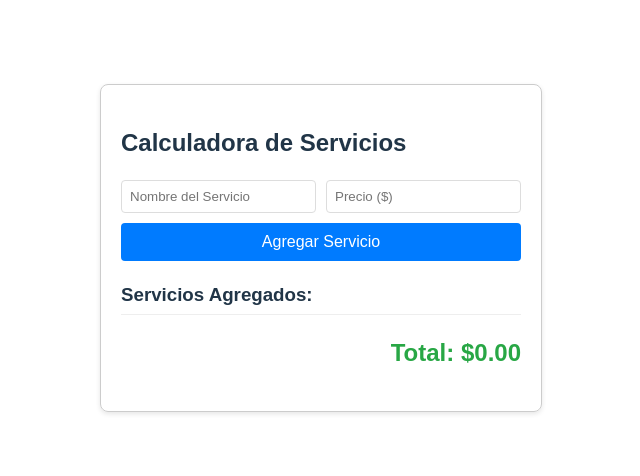
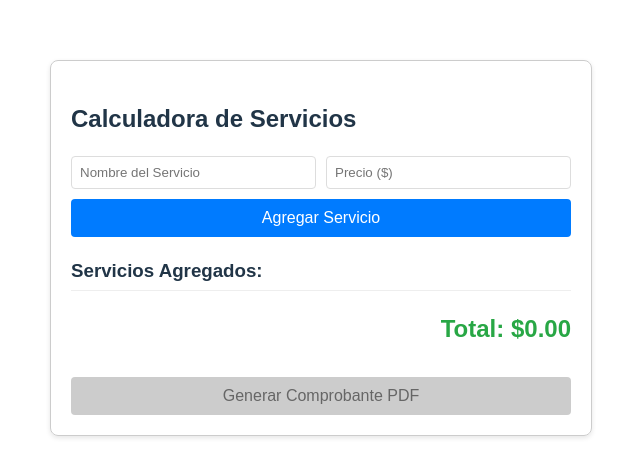
Before and after one commit to Dybalux/calculadoradeservicios, a React (Vite) app: page / in a window 1280 px wide. Shown: the part 152-628 px from the top of the page, without its empty margins (319-959 px from the left). Built offline with nearby package versions, Linux system fonts and the light colour scheme.

Commit message:
Funcionalidad para editar un servicio ya agregado y generacion de un pdf con los servicios cargados

```diff
--- a/package.json
+++ b/package.json
@@ -10,6 +10,8 @@
     "preview": "vite preview"
   },
   "dependencies": {
+    "jspdf": "^3.0.3",
+    "jspdf-autotable": "^5.0.2",
     "react": "^19.1.1",
     "react-dom": "^19.1.1"
   },
--- a/src/pages/ServiceCalculator.jsx
+++ b/src/pages/ServiceCalculator.jsx
@@ -1,18 +1,21 @@
 import React, { useState } from 'react';
+import jsPDF from 'jspdf';
+import 'jspdf-autotable'; // Este import 'mágicamente' añade el plugin autoTable a jspdf
 
 function ServiceCalculator() {
 
     // --- Estados ---
-    // 1. `services`: Un array para guardar la lista de servicios.
-    //    Empieza como un array vacío.
+
     const [services, setServices] = useState([]);
+    const [serviceName, setServiceName] = useState('');
+    const [servicePrice, setServicePrice] = useState('');
 
-    // 2. `serviceName`: Guarda lo que escribes en el campo "Nombre del Servicio".
-    const [serviceName, setServiceName] = useState('');
+    // NUEVO: Estado para saber qué ID estamos editando. null = ninguno.
+    const [editingId, setEditingId] = useState(null);
 
-    // 3. `servicePrice`: Guarda lo que escribes en el campo "Precio".
-    //    Lo guardamos como string, luego lo convertiremos a número.
-    const [servicePrice, setServicePrice] = useState('');
+    // NUEVO: Estados para guardar los valores temporales de edición
+    const [editName, setEditName] = useState('');
+    const [editPrice, setEditPrice] = useState('');
 
     // --- Funciones (Manejadores de Eventos) ---
 
@@ -69,6 +72,81 @@ function ServiceCalculator() {
         setServices(updatedServices);
     };
 
+    // NUEVO: Se llama cuando haces clic en "Editar"
+    const handleEditClick = (service) => {
+        setEditingId(service.id); // Marcamos este ID como "en edición"
+        // Cargamos sus datos actuales en los inputs de edición
+        setEditName(service.name);
+        setEditPrice(service.price.toString()); // El input necesita un string
+    };
+
+    // NUEVO: Se llama cuando haces clic en "Cancelar" (en modo edición)
+    const handleCancelEdit = () => {
+        setEditingId(null); // Dejamos de editar
+        setEditName('');
+        setEditPrice('');
+    };
+
+    // NUEVO: Se llama cuando haces clic en "Guardar" (en modo edición)
+    const handleSaveEdit = (idToSave) => {
+        const price = parseFloat(editPrice);
+
+        // Validación (igual que al agregar)
+        if (editName.trim() === '' || isNaN(price) || price <= 0) {
+            alert('Por favor, ingresa un nombre válido y un precio numérico positivo.');
+            return;
+        }
+
+        // Usamos .map() para crear un NUEVO array
+        const updatedServices = services.map(service => {
+            // Si el ID coincide, devolvemos el servicio con los datos actualizados
+            if (service.id === idToSave) {
+                return { ...service, name: editName.trim(), price: price };
+            }
+            // Si no, devolvemos el servicio tal como estaba
+            return service;
+        });
+
+        setServices(updatedServices); // Actualizamos el estado con el nuevo array
+        setEditingId(null); // Dejamos de editar
+    };
+    // NUEVO: Se llama al hacer clic en "Generar PDF"
+    const handleGeneratePDF = () => {
+        // 1. Crear una nueva instancia de jsPDF
+        const doc = new jsPDF();
+
+        // 2. Definir el título y la fecha
+        doc.setFontSize(18);
+        doc.text('Comprobante de Servicios', 14, 22);
+        doc.setFontSize(11);
+        doc.text(`Fecha: ${new Date().toLocaleDateString()}`, 14, 30);
+
+        // 3. Preparar los datos para la tabla
+        const tableColumn = ["Servicio", "Precio ($)"];
+        const tableRows = [];
+
+        // Llenamos las filas con los datos de nuestros servicios
+        services.forEach(service => {
+            const serviceData = [
+                service.name,
+                service.price.toFixed(2) // Formateado a 2 decimales
+            ];
+            tableRows.push(serviceData);
+        });
+
+        // 4. Dibujar la tabla
+        doc.autoTable(tableColumn, tableRows, { startY: 40 });
+
+        // 5. Calcular el total y añadirlo al final
+        const finalY = doc.lastAutoTable.finalY; // Obtenemos dónde terminó la tabla
+        doc.setFontSize(14);
+        doc.setFont('helvetica', 'bold');
+        doc.text(`Total: $${total.toFixed(2)}`, 14, finalY + 15);
+
+        // 6. Guardar el PDF (esto dispara la descarga en el navegador)
+        doc.save('comprobante-servicios.pdf');
+    };
+
     // --- Cálculos (Valores Derivados) ---
 
     // Calculamos el total.
@@ -80,72 +158,11 @@ function ServiceCalculator() {
         return accumulator + service.price;
     }, 0); // El 0 es el valor inicial del acumulador.
 
-    // --- Renderizado ---
-    return (
-        <div style={styles.calculatorContainer}>
-            <h2>Calculadora de Servicios</h2>
-
-            {/* Formulario para agregar nuevos servicios */}
-            <form onSubmit={handleAddService} style={styles.form}>
-                <div style={styles.inputGroup}>
-                    <input
-                        type="text"
-                        placeholder="Nombre del Servicio"
-                        value={serviceName}
-                        onChange={(e) => setServiceName(e.target.value)}
-                        style={styles.input}
-                    />
-                    <input
-                        type="number" // El tipo 'number' ayuda en móviles
-                        min="0.01"
-                        step="0.01" // Permite decimales
-                        placeholder="Precio ($)"
-                        value={servicePrice}
-                        onChange={(e) => setServicePrice(e.target.value)}
-                        style={styles.input}
-                    />
-                </div>
-                <button type="submit" style={styles.button}>
-                    Agregar Servicio
-                </button>
-            </form>
-
-            {/* Lista de servicios agregados */}
-            <h3 style={styles.listTitle}>Servicios Agregados:</h3>
-            <ul style={styles.serviceList}>
-                {/* Usamos .map() para "dibujar" un <li> por cada servicio en el estado */}
-                {services.map((service) => (
-                    <li key={service.id} style={styles.serviceItem}>
-                        <span>
-                            {service.name}: <strong>${service.price.toFixed(2)}</strong>
-                        </span>
-                        {/* Botón para llamar a la función de eliminar */}
-                        <button
-                            onClick={() => handleDeleteService(service.id)}
-                            style={styles.deleteButton}
-                        >
-                            Eliminar
-                        </button>
-                    </li>
-                ))}
-            </ul>
-
-            {/* Mostramos el total */}
-            {/* .toFixed(2) es para mostrar siempre 2 decimales (ej: 150.00) */}
-            <h2 style={styles.total}>
-                Total: ${total.toFixed(2)}
-            </h2>
-        </div>
-    );
-}
-
-// --- Estilos (Opcional) ---
-// Agrego unos estilos básicos aquí mismo para que se vea ordenado
-// sin necesidad de un archivo CSS externo.
+    // --- Estilos ---
     const styles = {
         calculatorContainer: {
             fontFamily: 'Arial, sans-serif',
-        width: '400px',
+            width: '500px', // Un poco más ancho para los botones de edición
             margin: '20px auto',
             padding: '20px',
             border: '1px solid #ccc',
@@ -161,7 +178,7 @@ const styles = {
             marginBottom: '10px',
         },
         input: {
-        flex: '1', // Hace que ambos inputs compartan el espacio
+            flex: '1',
             padding: '8px',
             border: '1px solid #ddd',
             borderRadius: '4px',
@@ -190,6 +207,30 @@ const styles = {
             alignItems: 'center',
             padding: '8px 0',
             borderBottom: '1px solid #f0f0f0',
+            gap: '5px', // Pequeño espacio entre elementos
+        },
+        // NUEVO: Estilos para inputs de edición
+        editInput: {
+            flex: '1',
+            padding: '6px',
+            border: '1px solid #007bff',
+            borderRadius: '4px',
+        },
+        editInputPrice: {
+            width: '80px', // Ancho fijo para el precio
+            padding: '6px',
+            border: '1px solid #007bff',
+            borderRadius: '4px',
+        },
+        // NUEVO: Estilos para botones
+        editButton: {
+            backgroundColor: '#ffc107',
+            color: 'black',
+            border: 'none',
+            borderRadius: '4px',
+            padding: '5px 8px',
+            cursor: 'pointer',
+            marginLeft: '10px',
         },
         deleteButton: {
             backgroundColor: '#dc3545',
@@ -198,12 +239,145 @@ const styles = {
             borderRadius: '4px',
             padding: '5px 8px',
             cursor: 'pointer',
+            marginLeft: '5px', // Espacio entre botones
+        },
+        saveButton: {
+            backgroundColor: '#28a745',
+            color: 'white',
+            border: 'none',
+            borderRadius: '4px',
+            padding: '5px 8px',
+            cursor: 'pointer',
+        },
+        cancelButton: {
+            backgroundColor: '#6c757d',
+            color: 'white',
+            border: 'none',
+            borderRadius: '4px',
+            padding: '5px 8px',
+            cursor: 'pointer',
+            marginLeft: '5px',
         },
         total: {
             textAlign: 'right',
             marginTop: '20px',
             color: '#28a745',
+        },
+        // NUEVO: Estilos para el botón de PDF
+        pdfButton: {
+            width: '100%',
+            padding: '10px',
+            backgroundColor: '#17a2b8',
+            color: 'white',
+            border: 'none',
+            borderRadius: '4px',
+            cursor: 'pointer',
+            fontSize: '16px',
+            marginTop: '10px',
+        },
+        pdfButtonDisabled: {
+            width: '100%',
+            padding: '10px',
+            backgroundColor: '#ccc',
+            color: '#666',
+            border: 'none',
+            borderRadius: '4px',
+            cursor: 'not-allowed',
+            fontSize: '16px',
+            marginTop: '10px',
         }
     }
 
+    // --- Renderizado ---
+    return (
+        <div style={styles.calculatorContainer}>
+            <h2>Calculadora de Servicios</h2>
+
+            <form onSubmit={handleAddService} style={styles.form}>
+                <div style={styles.inputGroup}>
+                    <input
+                        type="text"
+                        placeholder="Nombre del Servicio"
+                        value={serviceName}
+                        onChange={(e) => setServiceName(e.target.value)}
+                        style={styles.input}
+                    />
+                    <input
+                        type="number"
+                        min="0.01"
+                        step="0.01"
+                        placeholder="Precio ($)"
+                        value={servicePrice}
+                        onChange={(e) => setServicePrice(e.target.value)}
+                        style={styles.input}
+                    />
+                </div>
+                <button type="submit" style={styles.button}>
+                    Agregar Servicio
+                </button>
+            </form>
+
+            <h3 style={styles.listTitle}>Servicios Agregados:</h3>
+            <ul style={styles.serviceList}>
+                {services.map((service) => (
+                    <li key={service.id} style={styles.serviceItem}>
+                        {/* NUEVO: Lógica condicional */}
+                        {editingId === service.id ? (
+                            // --- Modo Edición ---
+                            <>
+                                <input
+                                    type="text"
+                                    value={editName}
+                                    onChange={(e) => setEditName(e.target.value)}
+                                    style={styles.editInput}
+                                />
+                                <input
+                                    type="number"
+                                    min="0.01"
+                                    step="0.01"
+                                    value={editPrice}
+                                    onChange={(e) => setEditPrice(e.target.value)}
+                                    style={styles.editInputPrice}
+                                />
+                                <button onClick={() => handleSaveEdit(service.id)} style={styles.saveButton}>Guardar</button>
+                                <button onClick={handleCancelEdit} style={styles.cancelButton}>Cancelar</button>
+                            </>
+                        ) : (
+                            // --- Modo Visualización ---
+                            <>
+                                <span>
+                                    {service.name}: <strong>${service.price.toFixed(2)}</strong>
+                                </span>
+                                <div>
+                                    <button onClick={() => handleEditClick(service)} style={styles.editButton}>
+                                        Editar
+                                    </button>
+                                    <button onClick={() => handleDeleteService(service.id)} style={styles.deleteButton}>
+                                        Eliminar
+                                    </button>
+                                </div>
+                            </>
+                        )}
+                    </li>
+                ))}
+            </ul>
+
+            <h2 style={styles.total}>
+                Total: ${total.toFixed(2)}
+            </h2>
+
+            {/* NUEVO: Botón para generar el PDF */}
+            {/* Lo desactivamos si no hay servicios para evitar un PDF vacío */}
+            <button
+                onClick={handleGeneratePDF}
+                style={services.length > 0 ? styles.pdfButton : styles.pdfButtonDisabled}
+                disabled={services.length === 0}
+            >
+                Generar Comprobante PDF
+            </button>
+        </div>
+    );
+
+};
+
 export default ServiceCalculator;
```
Also changed, not shown: 1 other file (tests, documents, lock files or other folders). Lines whose indentation alone changed are shown as unchanged.
